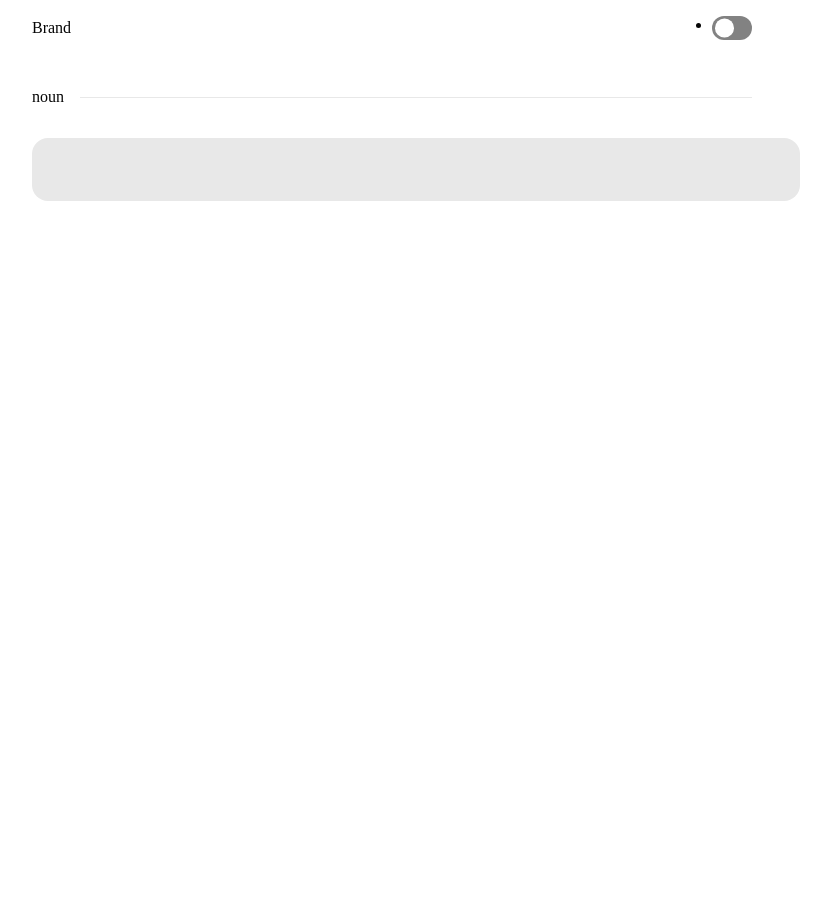
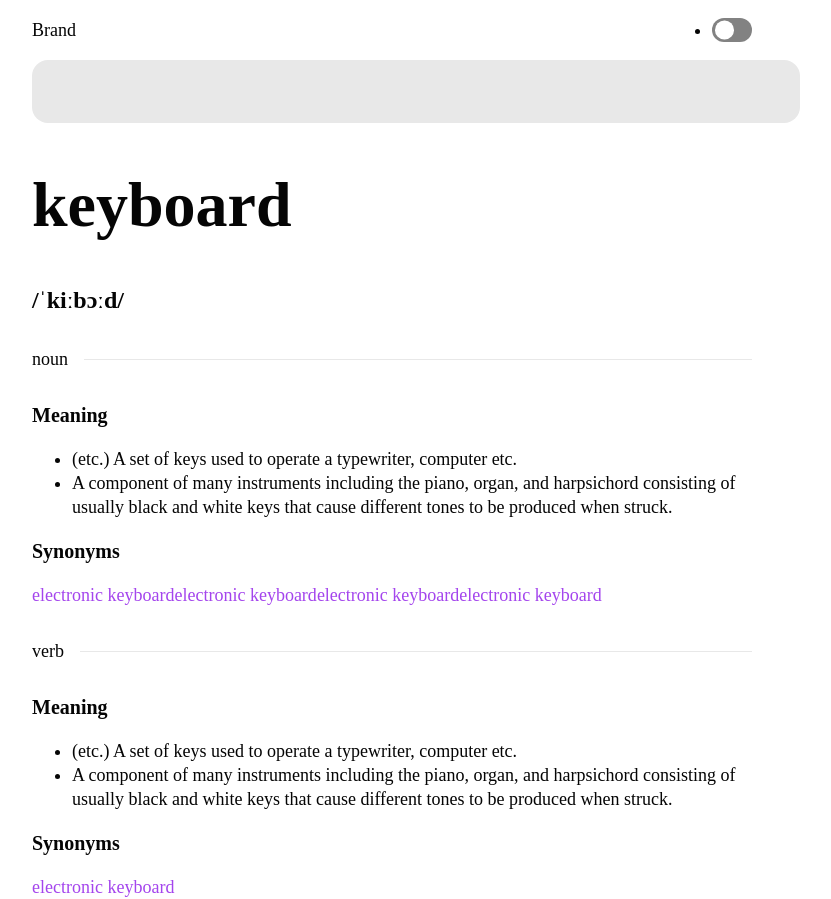
Before and after one commit to Shajansheriff/dictionary-web-app, a Next.js app: page / in a window 1280 px wide. Shown: the whole page, without its empty margins (248-1079 px from the left). Before the commit the page ends 800 px from the top, so only its background shows below. Built offline with nearby package versions, Linux system fonts and the light colour scheme.

Commit message:
update page with content

```diff
--- a/src/app/globals.css
+++ b/src/app/globals.css
@@ -27,7 +27,10 @@
 
   --font-color-body-01: var(--color-black-100);
 
-  --radius-md: 1rem;
+  --radius-01: 0.25rem;
+  --radius-02: 0.5rem;
+  --radius-03: 0.75rem;
+  --radius-04: 1rem;
 
   --spacing-1: 0.063rem;
   --spacing-2: 0.125rem;
@@ -58,6 +61,13 @@ body {
   margin: 0;
   background-color: var(--color-surface-100);
   color: var(--font-color-body-01);
+  font-size: var(--font-size-md);
+  line-height: 24px;
+  font-weight: 400;
+}
+
+*:focus {
+  outline: 1px solid var(--color-primary-60);
 }
 
 .container {
@@ -71,3 +81,32 @@ body {
 input {
   color: inherit;
 }
+
+h1 {
+  font-size: var(--font-size-big);
+  font-weight: 700;
+  font-style: normal;
+  line-height: 77px;
+}
+
+h2 {
+  font-size: var(--font-size-xl);
+  font-weight: 700;
+  font-style: normal;
+  line-height: 29px;
+}
+
+h3 {
+  font-size: var(--font-size-lg);
+  font-weight: 700;
+  font-style: normal;
+  line-height: 24px;
+}
+
+a {
+  color: var(--color-primary-60);
+  text-decoration: none;
+  outline-offset: 2px;
+  border: none;
+  border-radius: var(--radius-01);
+}
--- a/src/app/page.tsx
+++ b/src/app/page.tsx
@@ -8,8 +8,53 @@ const inter = Inter({ subsets: ["latin"] });
 export default function Home() {
   return (
     <main>
+      <InputSearch />
+
+      <header>
+        <div>
+          <h1>keyboard</h1>
+          <h2>/ˈkiːbɔːd/</h2>
+        </div>
+      </header>
       <Divider>noun</Divider>
-      <InputSearch />
+      <section>
+        <h3>Meaning</h3>
+        <ul>
+          <li>
+            (etc.) A set of keys used to operate a typewriter, computer etc.
+          </li>
+          <li>
+            A component of many instruments including the piano, organ, and
+            harpsichord consisting of usually black and white keys that cause
+            different tones to be produced when struck.
+          </li>
+        </ul>
+        <div>
+          <h3>Synonyms</h3>
+          <a href="#">electronic keyboard</a>
+          <a href="#">electronic keyboard</a>
+          <a href="#">electronic keyboard</a>
+          <a href="#">electronic keyboard</a>
+        </div>
+      </section>
+      <Divider>verb</Divider>
+      <section>
+        <h3>Meaning</h3>
+        <ul>
+          <li>
+            (etc.) A set of keys used to operate a typewriter, computer etc.
+          </li>
+          <li>
+            A component of many instruments including the piano, organ, and
+            harpsichord consisting of usually black and white keys that cause
+            different tones to be produced when struck.
+          </li>
+        </ul>
+        <div>
+          <h3>Synonyms</h3>
+          <a href="#">electronic keyboard</a>
+        </div>
+      </section>
     </main>
   );
 }
--- a/src/components/InputSearch/InputSearch.module.css
+++ b/src/components/InputSearch/InputSearch.module.css
@@ -1,12 +1,12 @@
 .input {
   border: none;
-  border-radius: var(--radius-md);
-  outline-color: var(--color-primary-60);
+  border-radius: var(--radius-04);
   padding: var(--spacing-05) var(--spacing-06);
   background-color: var(--color-surface-80);
   font-weight: 700;
   font-size: var(--font-size-lg);
   width: 100%;
+  box-shadow: none;
 }
 
 .input__error {
```
